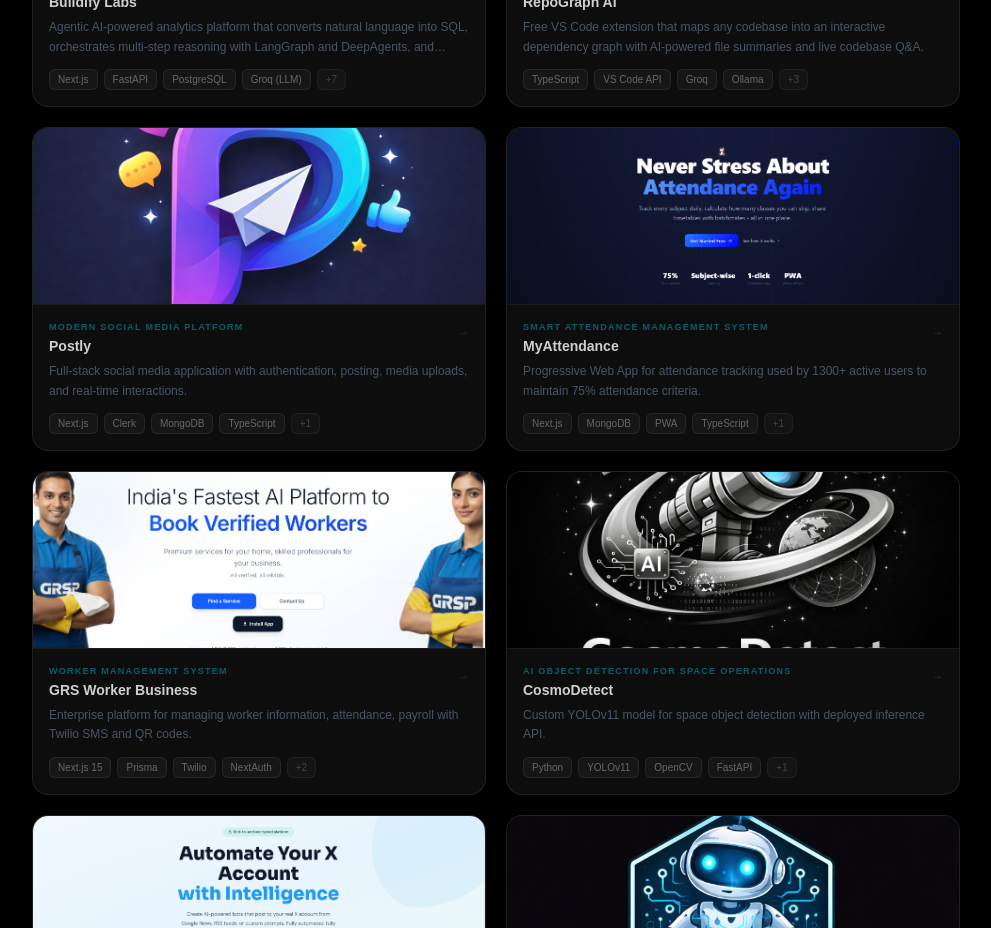
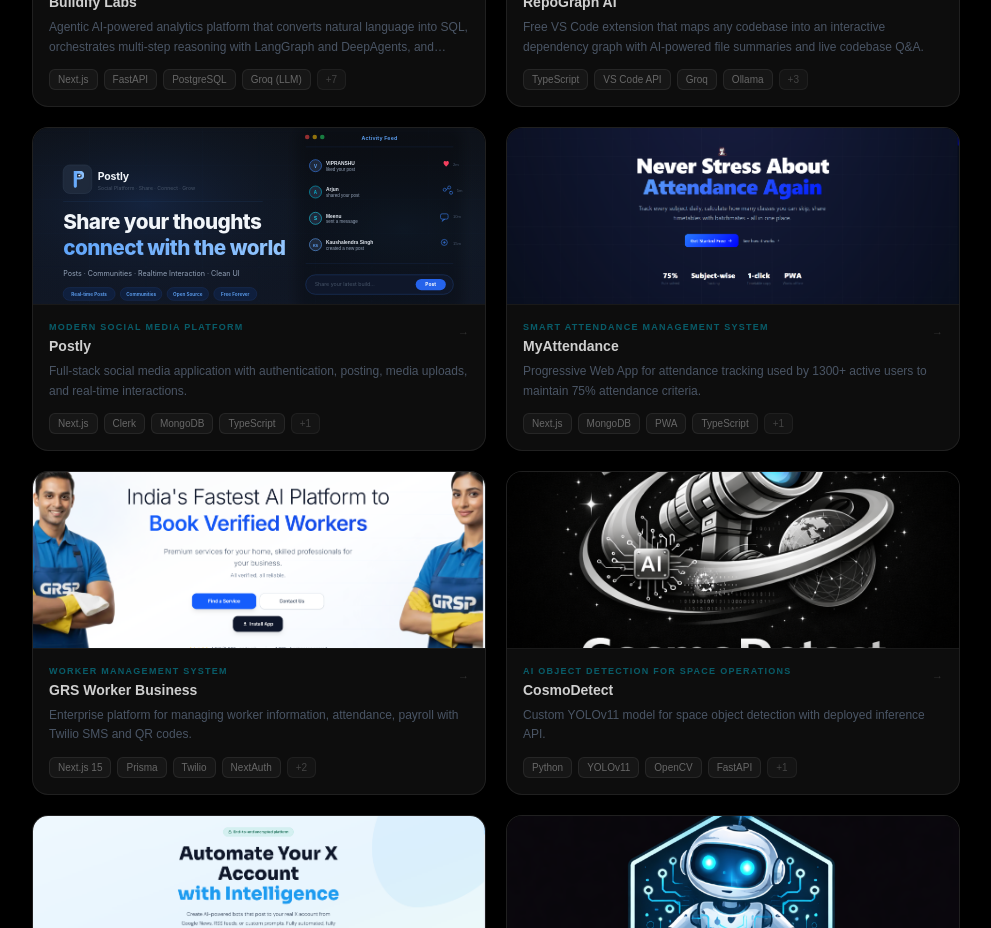
Before and after one commit to Kaushalendra-Marcus/Kaushalendra-Portfolio, a Next.js app: page / in a window 1280 px wide. Shown: the part 2080-3008 px from the top of the page, without its empty margins (144-1135 px from the left). Built offline with nearby package versions, Linux system fonts and the light colour scheme.

Commit message:
updating logos

```diff
--- a/src/data/projects.ts
+++ b/src/data/projects.ts
@@ -79,7 +79,7 @@
     technologies: ["Next.js", "Clerk", "MongoDB", "TypeScript", "Tailwind"],
     github: "https://github.com/Kaushalendra-Marcus/Postly",
     live: "https://postly-lake.vercel.app",
-    image: "/projects/postly-image.png",
+    image: "/projects/postly-image.svg",
   },
   {
     id: "myattendance",
```
Also changed, not shown: public/projects/postly-image.png (deleted), public/projects/postly-image.svg (added).
